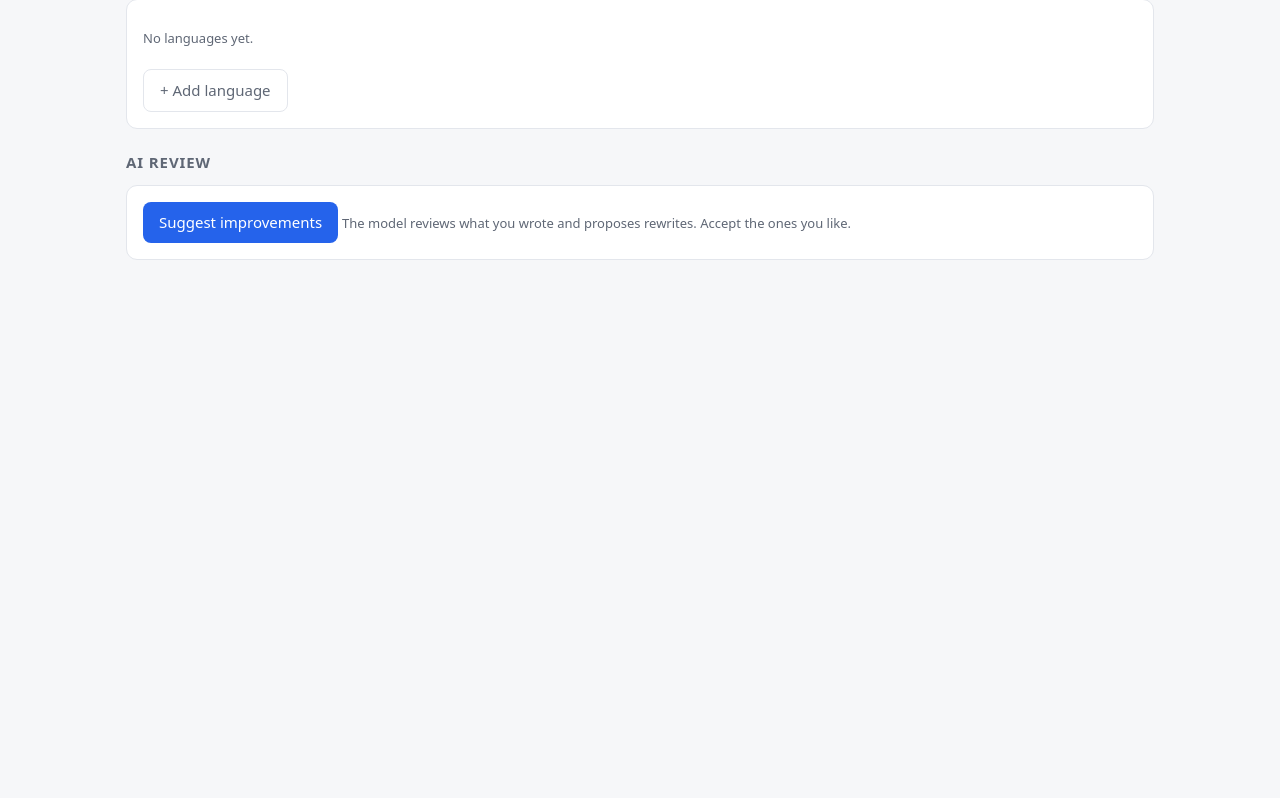
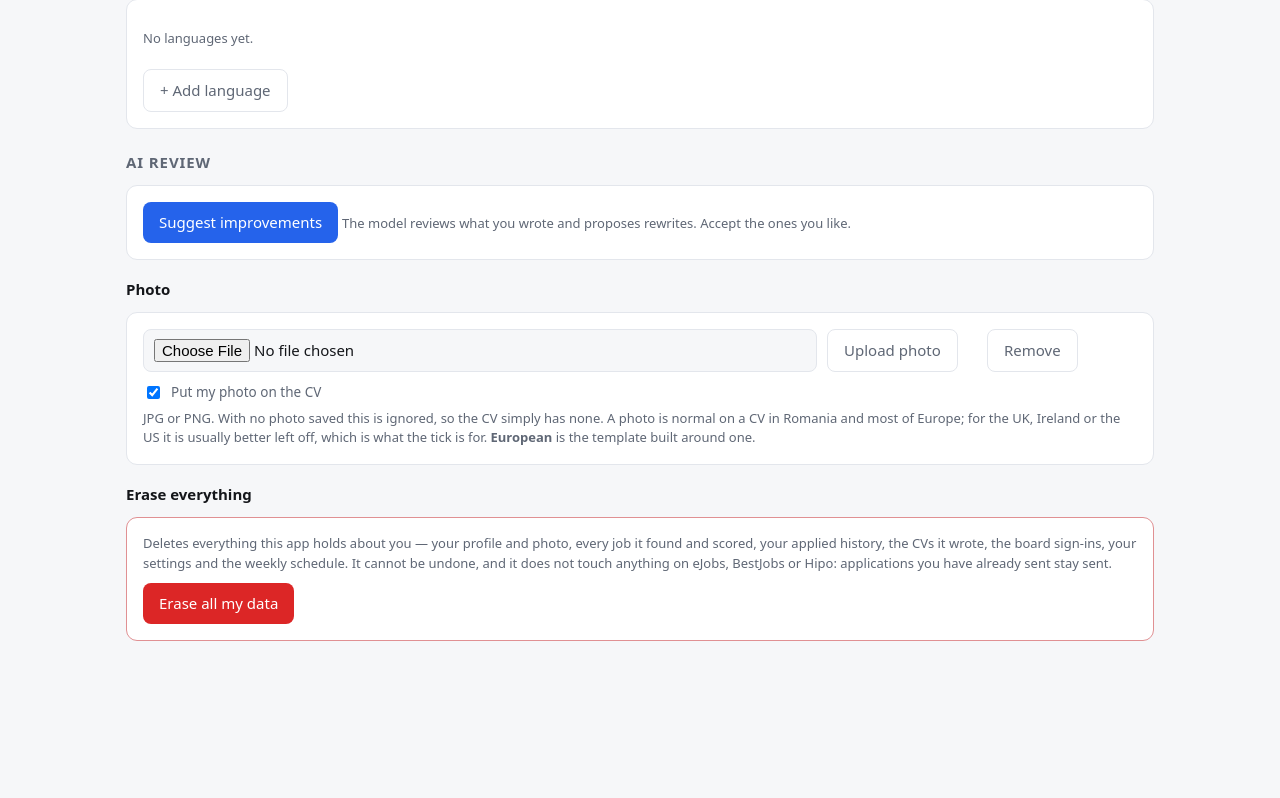
Before and after one commit to FrostyDog222/jobhunter, a FastAPI app: page /profile in a window 1280 px wide. Shown: the part 1740-2538 px from the top of the page. Before the commit the page ends 2000 px from the top, so only its background shows below. Run offline with FastAPI, Linux system fonts and the light colour scheme; data that the repository does not hold is empty; parts of the project's set-up code (start-up, migrations or seed data) failed here and were passed over.

Commit message:
A photo on the CV, a template that looks like one, and a way to erase everything
Three things, and a fourth that fell out of testing the third.

A photo, because a CV here is expected to have one. Stored as a file beside the
profile rather than inside it: everything in the profile dict is sent to the
model on every score and tailor call, and tailor() rebuilds the profile from
what comes back, so a photo there would be pointless to send and easy to lose.
Accepted by file signature rather than by name, capped, and one tick decides
whether it goes on the CV - off it simply is not there, and with no photo saved
the tick does nothing at all. It reaches the PDF as a data URI because the
renderer uses set_content, which has no base url, so a relative src would draw
nothing and the first anyone would know is a blank square where a face should be.

"It does not look like a usual CV" was right: all four templates were American
single-column resumes. European is the two-column one people here mean - photo
and contact in a tinted sidebar, experience in the wide column - built with
floats rather than a table, so the text layer an applicant tracking system reads
still runs top to bottom in the right order. Measured in the engine that prints
the PDF: photo at the left margin, name beside it, contact beneath it, sections
clear of the sidebar, and one page rather than 1.03.

Erase everything: profile, photo, jobs, applied history, CVs, sign-ins,
settings, logs, and both Windows tasks - a weekly run firing after the data is
gone would search an empty profile and log a failure every week. Confirmed
twice, the second by typing.

And the reason the first purge left the database behind: sqlite3's context
manager commits and rolls back but does not close, so every request had been
leaking a handle, and on Windows one open handle makes a file undeletable. The
button removed the profile, the photo and the sign-ins and left every job and
every application on disk - a privacy button that keeps the data is worse than
none. db() closes now, and purge empties the table as well as unlinking it, for
whatever still holds the file open.

Co-Authored-By: Claude Opus 5 <noreply@anthropic.com>

```diff
--- a/app.py
+++ b/app.py
@@ -1,6 +1,9 @@
 """jobhunter - a local job-hunting assistant. Run: run.bat  ->  http://127.0.0.1:8777"""
 import asyncio
+import contextlib
+import base64
 import collections, hashlib, io, json, os, pathlib, re, sqlite3, subprocess, sys, time, webbrowser
+import shutil
 from concurrent.futures import ThreadPoolExecutor
 
 from fastapi import FastAPI, UploadFile, File, Body, HTTPException
@@ -35,7 +38,22 @@ pool = ThreadPoolExecutor(max_workers=WORKERS)
 _SCHEMA_DONE = False
 
 
+@contextlib.contextmanager
 def db():
+    """A connection that commits, rolls back AND closes.
+
+    sqlite3's own context manager does the first two and not the third, so every caller was
+    leaving a handle open. Nothing complained - until a delete failed on Windows.
+    """
+    c = _connect()
+    try:
+        with c:                       # sqlite3's own: commit on success, roll back on error
+            yield c
+    finally:
+        c.close()
+
+
+def _connect():
     global _SCHEMA_DONE
     c = sqlite3.connect(DB)
     c.row_factory = sqlite3.Row
@@ -87,6 +105,9 @@ DEFAULTS = {"lang": "auto", "headless": "", "cv_template": "", "cv_ask": True,
             # "Saravale" is a village and no town list will place it, and guessing wrong here
             # would quietly mislabel every result. Blank means "do not judge distance".
             "home_county": "",
+            # A photo is normal on a CV in Romania and unwelcome in the UK or the US, so it is
+            # the person's call, per CV, and ignored entirely when there is no photo.
+            "photo_in_cv": True,
             # What the search bar had last time. It lived in the browser's localStorage, so it
             # never moved with the profile to another machine, and the county dropdown was not
             # saved at all - it reset on every reload.
@@ -129,7 +150,10 @@ def save_settings_file(cur):
 
 @app.get("/api/settings")
 def get_settings():
-    return settings()
+    # `has_photo` rides along so the profile page can ask once instead of fetching the image and
+    # taking a 404 in the console every time there is none
+
+    return {**(settings()), "has_photo": bool(photo_path())}
 
 
 # ---------- the weekly run ----------
@@ -492,6 +516,129 @@ def profile_page(request: Request):
 @app.get("/api/profile")
 def get_profile():
     return profile()
+
+
+# Only what a browser will reliably draw and Chromium will embed. Checked by signature, not by
+# the name: a .png that is really something else is either a mistake or an attack.
+PHOTO_KINDS = {b"\xff\xd8\xff": ("jpg", "image/jpeg"),
+               b"\x89PNG\r\n\x1a\n": ("png", "image/png")}
+PHOTO_MAX = 6 * 1024 * 1024
+
+
+def photo_path():
+    """-> the stored photo, or None."""
+    for ext in ("jpg", "png"):
+        f = HERE / f"photo.{ext}"
+        if f.exists():
+            return f
+    return None
+
+
+def photo_data_uri():
+    """-> the photo as a data: URI for the CV, or "" when there is none or it is switched off.
+
+    A data URI rather than a file path: the PDF is rendered with set_content, which has no base
+    url, so a relative src would silently draw nothing and the first anyone would know is a CV
+    with a blank square where a face should be.
+    """
+    if not settings().get("photo_in_cv"):
+        return ""
+    f = photo_path()
+    if not f:
+        return ""
+    kind = "image/jpeg" if f.suffix == ".jpg" else "image/png"
+    return f"data:{kind};base64," + base64.b64encode(f.read_bytes()).decode()
+
+
+@app.post("/api/profile/photo")
+async def upload_photo(file: UploadFile = File(...)):
+    data = await file.read()
+    if len(data) > PHOTO_MAX:
+        raise HTTPException(400, f"That image is {len(data)//1024//1024} MB. Please use one "
+                                 f"under {PHOTO_MAX//1024//1024} MB.")
+    kind = next((v for sig, v in PHOTO_KINDS.items() if data.startswith(sig)), None)
+    if not kind:
+        raise HTTPException(400, "That does not look like a JPG or a PNG. Those are the two a "
+                                 "CV can carry safely.")
+    ext, _mime = kind
+    for old_file in (HERE / "photo.jpg", HERE / "photo.png"):
+        old_file.unlink(missing_ok=True)          # one photo, not a collection
+    (HERE / f"photo.{ext}").write_bytes(data)
+    return {"ok": True, "kind": ext, "bytes": len(data)}
+
+
+@app.get("/api/profile/photo")
+def get_photo():
+    f = photo_path()
+    if not f:
+        raise HTTPException(404, "no photo saved")
+    return FileResponse(f, media_type="image/jpeg" if f.suffix == ".jpg" else "image/png")
+
+
+@app.delete("/api/profile/photo")
+def delete_photo():
+    for f in (HERE / "photo.jpg", HERE / "photo.png"):
+        f.unlink(missing_ok=True)
+    return {"ok": True}
+
+
+@app.post("/api/purge")
+def purge(body: dict = Body(...)):
+    """Delete every trace of this person from this folder. Not undoable, by design."""
+    if (body or {}).get("confirm") != "ERASE":
+        raise HTTPException(400, "Not confirmed, so nothing was erased.")
+    removed, failed = [], []
+
+    # the scheduled tasks first: a weekly run that fires after the data is gone would search
+    # against an empty profile and quietly log a failure every week
+    for on, fn in ((False, lambda: schedule(False, "SUN", "09:00")),
+                   (False, lambda: keep_signed_in(False))):
+        try:
+            fn()
+        except Exception as e:
+            failed.append(f"scheduled task: {type(e).__name__}")
+
+    # Empty it before deleting it. A handle held anywhere - another request in flight, a weekly
+    # run - would otherwise leave every job and every application on disk while the button said
+    # it had erased them.
+    try:
+        con = sqlite3.connect(DB)
+        con.executescript("DROP TABLE IF EXISTS jobs;")
+        con.commit()
+        con.close()
+    except sqlite3.Error as e:
+        failed.append(f"emptying the database: {e}")
+
+    files = [PROFILE, PROFILE_BAK, SETTINGS, DB,
+             DB.with_name(DB.name + "-wal"), DB.with_name(DB.name + "-shm"),
+             HERE / "photo.jpg", HERE / "photo.png",
+             prefill.STATE, prefill.BOARD_STATE,
+             HERE / "auto.log", HERE / "auto_last.json",
+             HERE / "signin.log", HERE / "srv.log", HERE / "srv.err.log"]
+    for f in files:
+        try:
+            if f.exists():
+                f.unlink()
+                removed.append(f.name)
+        except OSError as e:
+            failed.append(f"{f.name}: {e}")
+
+    # the tailored CVs, and the browser profile the sign-ins live in
+    for d in (OUT, HERE / ".browser"):
+        try:
+            if d.exists():
+                shutil.rmtree(d, ignore_errors=True)
+                removed.append(d.name + "/")
+        except OSError as e:
+            failed.append(f"{d.name}: {e}")
+
+    # the next request rebuilds an empty database, and the process must not serve the old schema
+    global _SCHEMA_DONE
+    _SCHEMA_DONE = False
+    print(f"[purge] removed {len(removed)} item(s): {', '.join(removed)}")
+    if failed:
+        print(f"[purge] could not remove: {failed}")
+    return {"ok": True, "removed": removed, "failed": failed}
 
 
 @app.post("/api/profile")
@@ -1122,8 +1269,9 @@ def _cv_html(cv, lang, template):
         return f"{a} - {b}" if a and b else (a or b or "")
     if template not in cv_templates():
         template = "classic"
-    return tpl.get_template("cv.html").render(cv=cv, L=LABELS[lang], when=when, lang=lang,
-                                              style=(CV_DIR / f"{template}.css").read_text(encoding="utf-8"))
+    return tpl.get_template("cv.html").render(
+        cv=cv, L=LABELS[lang], when=when, lang=lang, photo=photo_data_uri(),
+        style=(CV_DIR / f"{template}.css").read_text(encoding="utf-8"))
 
 
 # A fictional CV used only to draw the template thumbnails, so the picker shows what each style
--- a/templates/cv.html
+++ b/templates/cv.html
@@ -1,6 +1,10 @@
 <!doctype html><html lang="{{ lang }}"><head><meta charset="utf-8">
 <style>{{ style | safe }}</style></head><body>
 
+{# The photo is a plain <img> before the name, so a template that wants it beside the header
+   can float it and one that does not can hide it with display:none - no second template file,
+   and an ATS reading the text layer never sees it either way. #}
+{% if photo %}<img class="photo" src="{{ photo }}" alt="">{% endif %}
 <h1>{{ cv.name }}</h1>
 {% if cv.title %}<div class="role">{{ cv.title }}</div>{% endif %}
 <div class="contact">
--- a/templates/cv/classic.css
+++ b/templates/cv/classic.css
@@ -16,3 +16,5 @@ h2{font-size:9.5pt;text-transform:uppercase;letter-spacing:.3pt;color:#1a1a1a;
 .where{font-size:9.5pt;color:#444;font-style:italic}
 ul{margin:3px 0 0;padding-left:15px} li{margin-bottom:1.5px}
 .tags{font-size:10pt} p{margin:0}
+.photo{float:right;width:26mm;height:32mm;object-fit:cover;margin:0 0 6px 10px;
+  border:.5pt solid #bbb}
--- a/templates/cv/compact.css
+++ b/templates/cv/compact.css
@@ -20,3 +20,4 @@ h2{font-size:9.5pt;font-weight:bold;text-transform:uppercase;color:#111;backgrou
 .where{font-size:9pt;color:#333;font-style:italic}
 ul{margin:1px 0 0;padding-left:14px} li{margin-bottom:0}
 .tags{font-size:9.5pt} p{margin:0}
+.photo{float:right;width:22mm;height:27mm;object-fit:cover;margin:0 0 4px 8px}
--- a/templates/cv/modern.css
+++ b/templates/cv/modern.css
@@ -21,3 +21,5 @@ h2{font-size:11.5pt;font-weight:600;color:#1f4e79;border-bottom:1pt solid #1f4e7
 ul{margin:3px 0 0;padding-left:15px} li{margin-bottom:1.5px}
 li::marker{color:#1f4e79}
 .tags{font-size:10pt} p{margin:0}
+.photo{float:right;width:26mm;height:32mm;object-fit:cover;margin:0 0 6px 10px;
+  border:2pt solid #1f4e79}
--- a/templates/cv/traditional.css
+++ b/templates/cv/traditional.css
@@ -16,3 +16,5 @@ h2{font-size:10pt;font-weight:bold;text-transform:uppercase;color:#000;
 .where{font-size:9.5pt;color:#222;font-style:italic}
 ul{margin:2px 0 0;padding-left:16px} li{margin-bottom:1px}
 .tags{font-size:10pt} p{margin:0}
+.photo{display:block;width:24mm;height:30mm;object-fit:cover;margin:0 auto 6px;
+  border:.5pt solid #000}
--- a/templates/profile.html
+++ b/templates/profile.html
@@ -115,6 +115,38 @@
   <button id="sug">Suggest improvements</button>
   <span class="muted">The model reviews what you wrote and proposes rewrites. Accept the ones you like.</span>
   <div id="sugs"></div>
+</div>
+
+
+<b style="display:block;margin-top:18px">Photo</b>
+<div class="card">
+  <div style="display:flex;gap:16px;align-items:flex-start;flex-wrap:wrap">
+    <img id="photoimg" alt="" style="display:none;width:88px;height:110px;object-fit:cover;
+      border:1px solid var(--line);border-radius:4px;background:var(--bg)">
+    <div style="flex:1;min-width:240px">
+      <div class="row" style="margin:0">
+        <div style="flex:1"><input type="file" id="photofile" accept="image/jpeg,image/png"></div>
+        <div style="flex:0 0 auto"><button class="ghost" id="photoup">Upload photo</button></div>
+        <div style="flex:0 0 auto"><button class="ghost" id="photodel">Remove</button></div>
+      </div>
+      <label style="display:flex;gap:8px;align-items:center;margin-top:10px;text-transform:none;
+        letter-spacing:0;font-size:13.5px;cursor:pointer">
+        <input type="checkbox" id="photo_in_cv" style="width:auto"> Put my photo on the CV</label>
+      <p class="muted" style="margin:6px 0 0">JPG or PNG. With no photo saved this is ignored, so
+        the CV simply has none. A photo is normal on a CV in Romania and most of Europe; for the
+        UK, Ireland or the US it is usually better left off, which is what the tick is for.
+        <b>European</b> is the template built around one.</p>
+    </div>
+  </div>
+</div>
+
+<b style="display:block;margin-top:18px">Erase everything</b>
+<div class="card" style="border-color:color-mix(in srgb,var(--bad) 45%,var(--line))">
+  <p class="muted" style="margin:0 0 10px">Deletes everything this app holds about you — your
+    profile and photo, every job it found and scored, your applied history, the CVs it wrote,
+    the board sign-ins, your settings and the weekly schedule. It cannot be undone, and it does
+    not touch anything on eJobs, BestJobs or Hipo: applications you have already sent stay sent.</p>
+  <button id="purge" style="background:var(--bad)">Erase all my data</button>
 </div>
 
 <div class="bar"><button id="save">Save profile</button><span class="muted" id="saved"></span></div>
@@ -253,6 +285,56 @@ $('#save').onclick = e => busy(e.target, async () => {
   await api('/api/profile', collect()); $('#saved').textContent = 'saved ' + new Date().toLocaleTimeString();
 }, 'saving...');
 
+/* ---------- photo ---------- */
+async function loadPhoto(){
+  const img = $('#photoimg');
+  // ask settings whether there is one, rather than fetching the image and taking a 404 in the
+  // console on every load of a profile that has no photo
+  try {
+    const st = await api('/api/settings', undefined, 'GET');
+    if(st.has_photo){ img.src = '/api/profile/photo?t=' + Date.now(); img.style.display = ''; }
+    else { img.style.display = 'none'; img.removeAttribute('src'); }
+  } catch(e){ img.style.display = 'none'; }
+}
+$('#photoup').onclick = e => busy(e.target, async () => {
+  const f = $('#photofile').files[0];
+  if(!f) return toast('Pick a JPG or PNG first.');
+  const fd = new FormData(); fd.append('file', f);
+  await unwrap(await fetch('/api/profile/photo', {method: 'POST', body: fd}));
+  await loadPhoto();
+  toast('Photo saved. It shows on the CV while the tick below is on.', 6000);
+}, 'uploading...');
+$('#photodel').onclick = e => busy(e.target, async () => {
+  await api('/api/profile/photo', undefined, 'DELETE');
+  await loadPhoto();
+  toast('Photo removed. CVs will simply have none.');
+}, 'removing...');
+$('#photo_in_cv').onchange = async e => {
+  await api('/api/settings', {photo_in_cv: e.target.checked});
+  toast(e.target.checked ? 'Your photo will be put on new CVs.'
+                         : 'New CVs will be written without a photo.');
+};
+api('/api/settings', undefined, 'GET')
+  .then(st => { $('#photo_in_cv').checked = !!st.photo_in_cv; })
+  .catch(()=>{});
+loadPhoto();
+
+/* ---------- erase everything ---------- */
+$('#purge').onclick = e => busy(e.target, async () => {
+  // Two questions on purpose, and the second one has to be typed: this is the only button in
+  // the app that destroys something no backup here can bring back.
+  if(!confirm('Erase everything?\n\n'
+    + 'Your profile and photo, every job found and scored, your applied history, the CVs '
+    + 'written for you, the board sign-ins, your settings and the weekly schedule.\n\n'
+    + 'Applications already sent to employers stay sent — this cannot reach them.\n\n'
+    + 'There is no undo.')) return;
+  const typed = prompt('Type ERASE to confirm.');
+  if((typed || '').trim().toUpperCase() !== 'ERASE') return toast('Nothing was erased.');
+  const r = await api('/api/purge', {confirm: 'ERASE'});
+  toast(`Erased ${r.removed.length} item(s). Starting fresh.`, 8000);
+  setTimeout(() => location.reload(), 1200);
+}, 'erasing...');
+
 /* ---------- currency beside the salary ---------- */
 // One stored string, not two fields: this answer is repeated to employers exactly as written,
 // so the picker edits the text rather than being assembled at apply time.
```
Also changed, not shown: templates/cv/european.css (added, +36 -0 lines), test_app.py (+21 -0 lines).
